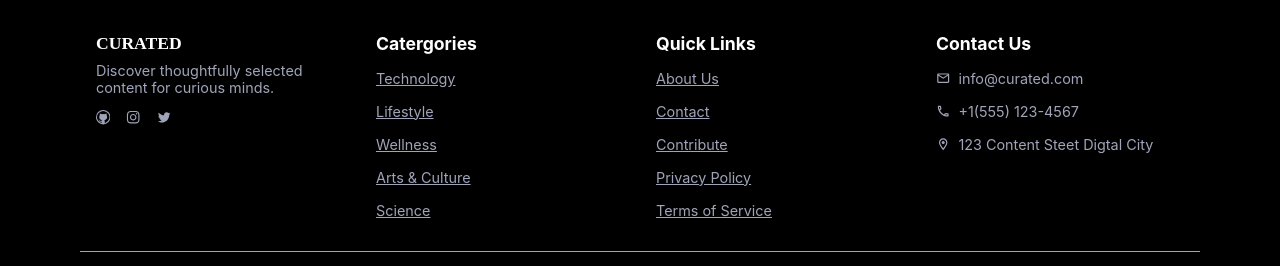
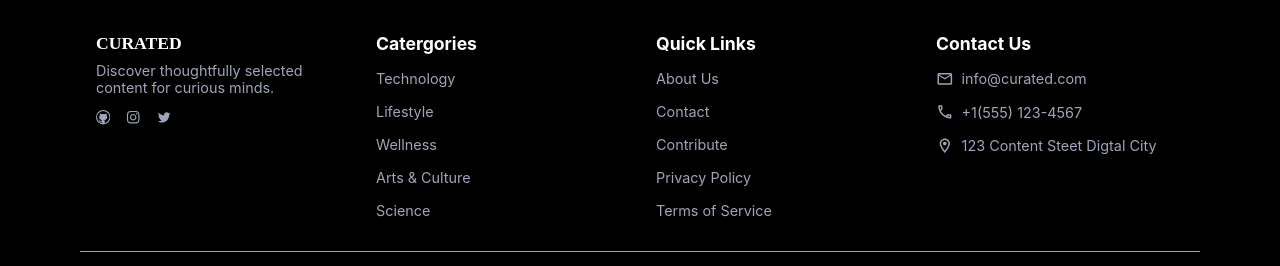
Before and after one commit to iamsummerflowers/Fashion-Blog-Project, a React (Create React App) app in the folder startdev/: page / in a window 1280 px wide. Shown: the part 1152-1418 px from the top of the page. Built offline with nearby package versions, Linux system fonts and the light colour scheme; the HTML template or start-up script is replaced by a standard one; a web font is replaced by a local one.

Commit message:
Footer Links
hover styles are updated and links go to github page for now

```diff
--- a/startdev/src/Footer/Footer.css
+++ b/startdev/src/Footer/Footer.css
@@ -60,6 +60,7 @@
   font-weight: bolder;
   font-size: 1.1rem;
   margin: 0.5rem auto;
+  /* text-transform: uppercase; */
 }
 
 .footerBlurb, .footerSocialLink, .footerLink, .footerContactInfo, .footerCopy{
@@ -88,6 +89,11 @@
 
 .footerLink{
   margin: 0.5rem auto;
+  text-decoration: none;
+}
+
+.footerLink:hover, .footerSocialLink:hover{
+  color: white;
 }
 
 .footerContactInfo{
@@ -105,6 +111,7 @@
   margin-left: 2rem;
   width: fit-content;
   width: 50%; */
+  font-size: 1.1rem;
 }
 
 .footerContactInfo > p {
```
